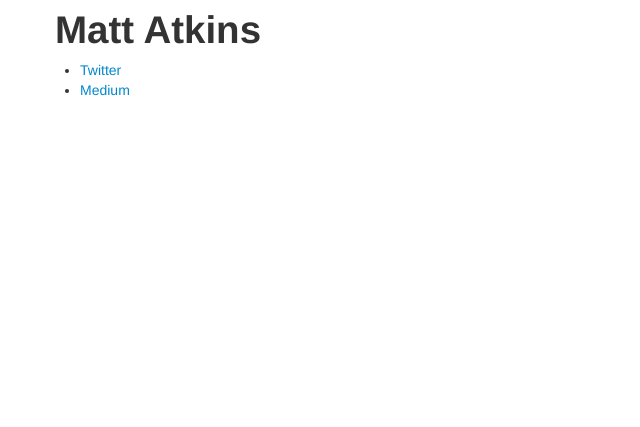
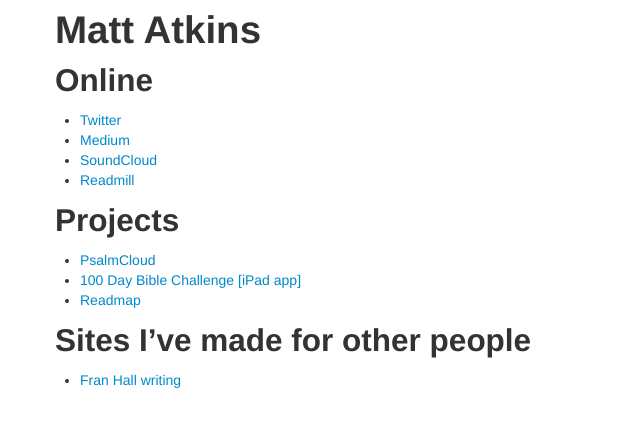
Before and after one commit to matkins/matkins.co.uk, a Jekyll site: the page built from index.md, in a window 1280 px wide. Shown: the top 427 px of the page, without its empty margins (0-640 px from the left). Built offline with Jekyll 4.4.1, drawn with Linux system fonts in a browser that asks for light colours.

Commit message:
Add projects, sites and some social links

```diff
--- a/index.md
+++ b/index.md
@@ -1,8 +1,25 @@
 ---
+published: true
 layout: default
 title: Matt Atkins
 ---
+
 # Matt Atkins
+
+## Online
 
 * [Twitter](http://www.twitter.com/matkins)
 * [Medium](http://medium.com/@matkins)
+* [SoundCloud](https://soundcloud.com/matkins)
+* [Readmill](https://readmill.com/matkins)
+
+## Projects
+
+* [PsalmCloud](http://www.psalmcloud.co.uk/)
+* [100 Day Bible Challenge \[iPad app\]](http://100daybiblechallenge.com/app/)
+* [Readmap](http://readmap.herokuapp.com/)
+
+
+## Sites I've made for other people
+
+* [Fran Hall writing](http://franhallwriting.com/)
```
